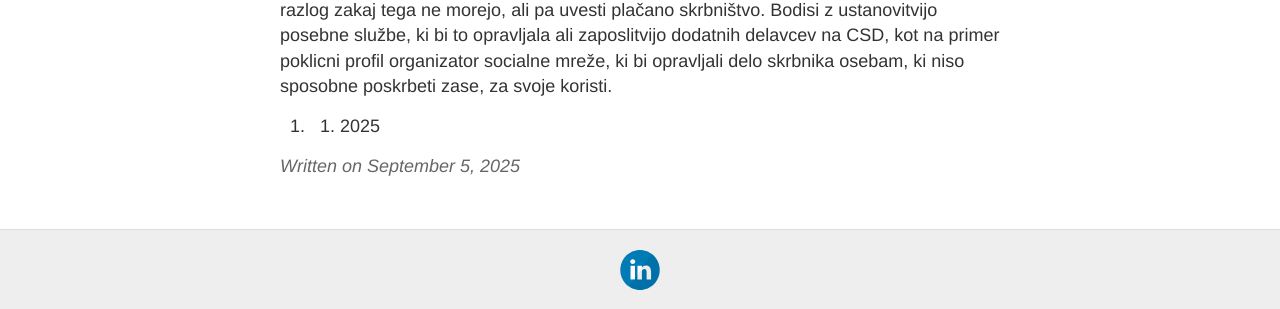
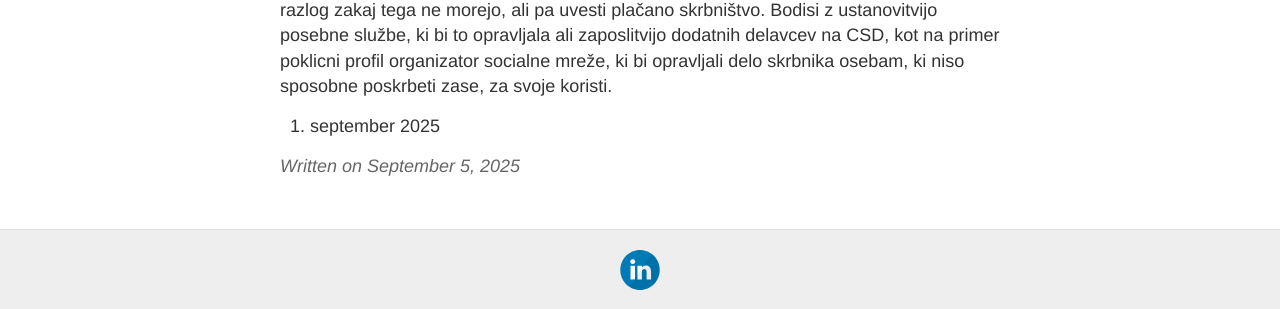
Before and after one commit to th0r88/nadafermesi, a Jekyll site: the page built from _posts/2025-09-05-skrbnistvo-in-druzinski-zakonik-ali-kdo-naj-bo-skrbnik-osebi-pod-skrbnistvom.md, in a window 1280 px wide. Shown: the part 1433-1742 px from the top of the page. Built offline with Jekyll 4.4.1, drawn with Linux system fonts in a browser that asks for light colours.

Commit message:
Update of contents

```diff
--- a/_posts/2025-09-05-skrbnistvo-in-druzinski-zakonik-ali-kdo-naj-bo-skrbnik-osebi-pod-skrbnistvom.md
+++ b/_posts/2025-09-05-skrbnistvo-in-druzinski-zakonik-ali-kdo-naj-bo-skrbnik-osebi-pod-skrbnistvom.md
@@ -12,4 +12,4 @@ Vprašati se je potrebno o uporabi moralnih norm na področju skrbništva. Na en
 
 Zato bi zakonodajalec moral skrbništvo temeljito prenoviti, zlasti pa poskrbeti, da bi najbližji sorodniki in partner osebe, ki je postavljena pod skrbništvo ali ji je postavljen skrbnik za posebni primer, bili dolžni prevzeti skrbniške naloge ali vsaj navesti tehten razlog zakaj tega ne morejo, ali pa uvesti plačano skrbništvo. Bodisi z ustanovitvijo posebne službe, ki bi to opravljala ali zaposlitvijo dodatnih delavcev na CSD, kot na primer poklicni profil organizator socialne mreže, ki bi opravljali delo skrbnika osebam, ki niso sposobne poskrbeti zase, za svoje koristi.
 
-5. 9. 2025
+5. september 2025
```
Also changed, not shown: about.md (+1 -1 lines).
